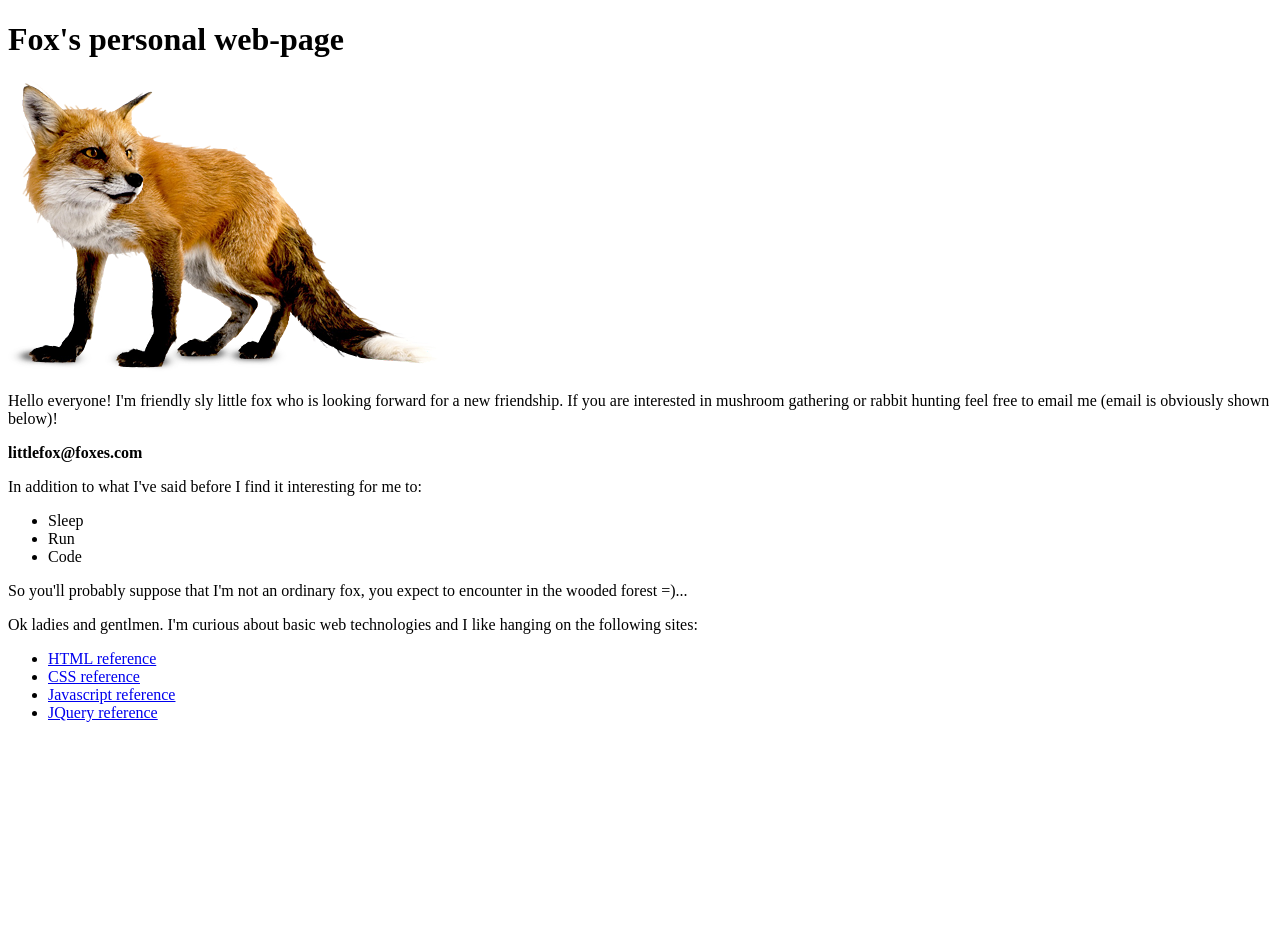
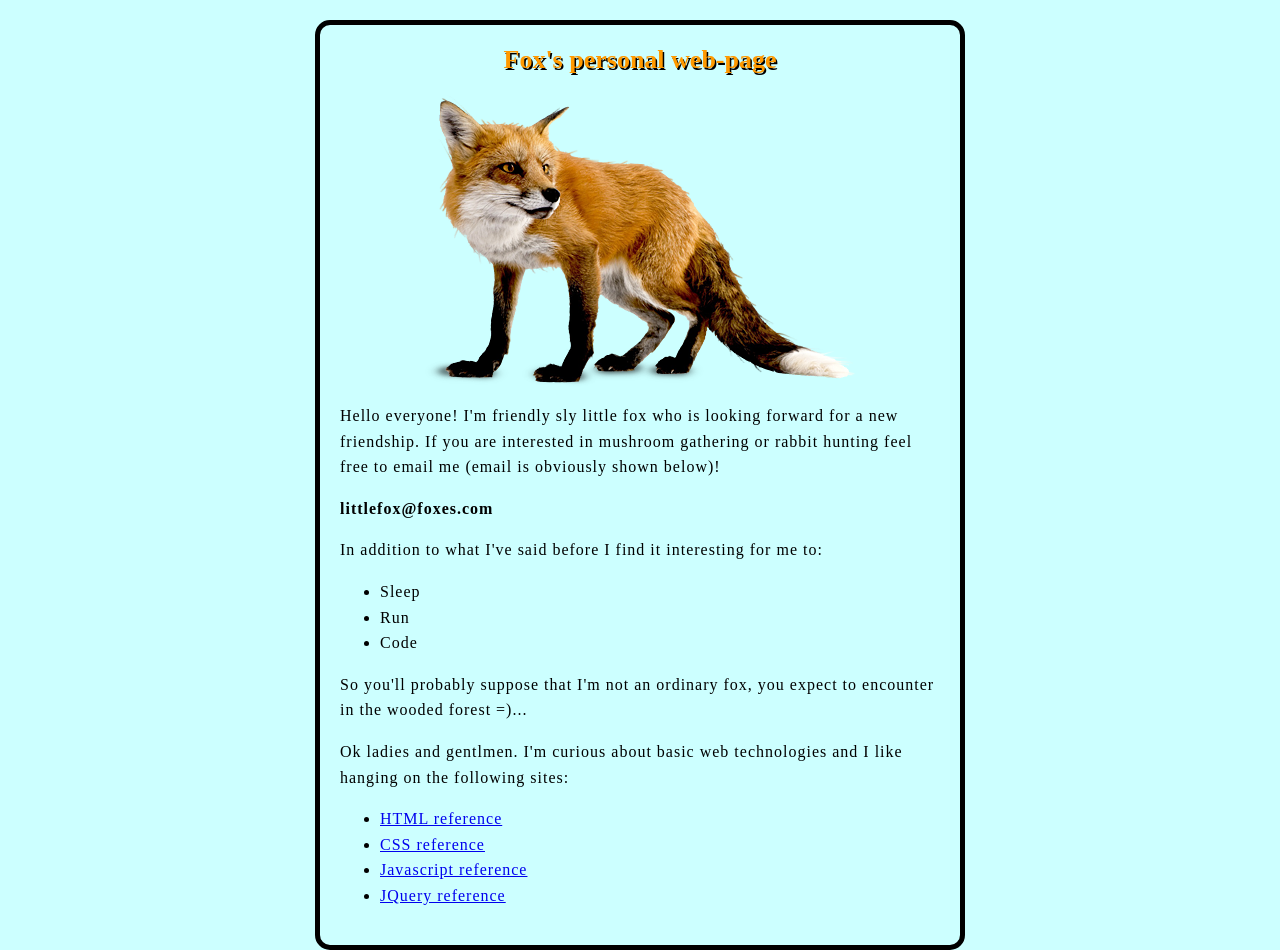
Before and after one commit to d3slife/test-site, a plain HTML site: page index.html in a window 1280 px wide. Before the commit the page ends 800 px from the top, so only its background shows below. Drawn offline with Linux system fonts and the light colour scheme; a web font is replaced by a local one.

Commit message:
Add minor modifications to index.html, make styling with style.css

```diff
--- a/index.html
+++ b/index.html
@@ -2,6 +2,8 @@
 <html>
   <head>
     <meta charset='utf-8'>
+    <link href='styles/style.css' rel='stylesheet' type='text/css'>
+    <link href='http://fonts.googleapis.com/css?family=Slabo' rel='stylesheet' type='text/css'>
     <title>My test page</title
   </head>
   <body>
--- /dev/null
+++ b/styles/style.css
@@ -0,0 +1,32 @@
+html {
+  font-family: Slabo, serif;
+  background-color: #CFF;
+}
+
+h1 {
+  font-size: 26px;
+  text-align: center;
+  margin: 0;
+  padding: 20px 0;
+  color: #F90;
+  text-shadow: 1.5px 1.5px 0.5px black;
+}
+
+p, li {
+  font-size: 16px;
+  line-height: 1.6em;
+  letter-spacing: 1px;
+}
+
+body {
+  width: 600px;
+  margin: 20px auto;
+  padding: 0 20px 20px 20px;
+  border: 5px solid black;
+  border-radius: 15px;
+}
+
+img {
+  display: block;
+  margin: 0 auto;
+}
```
